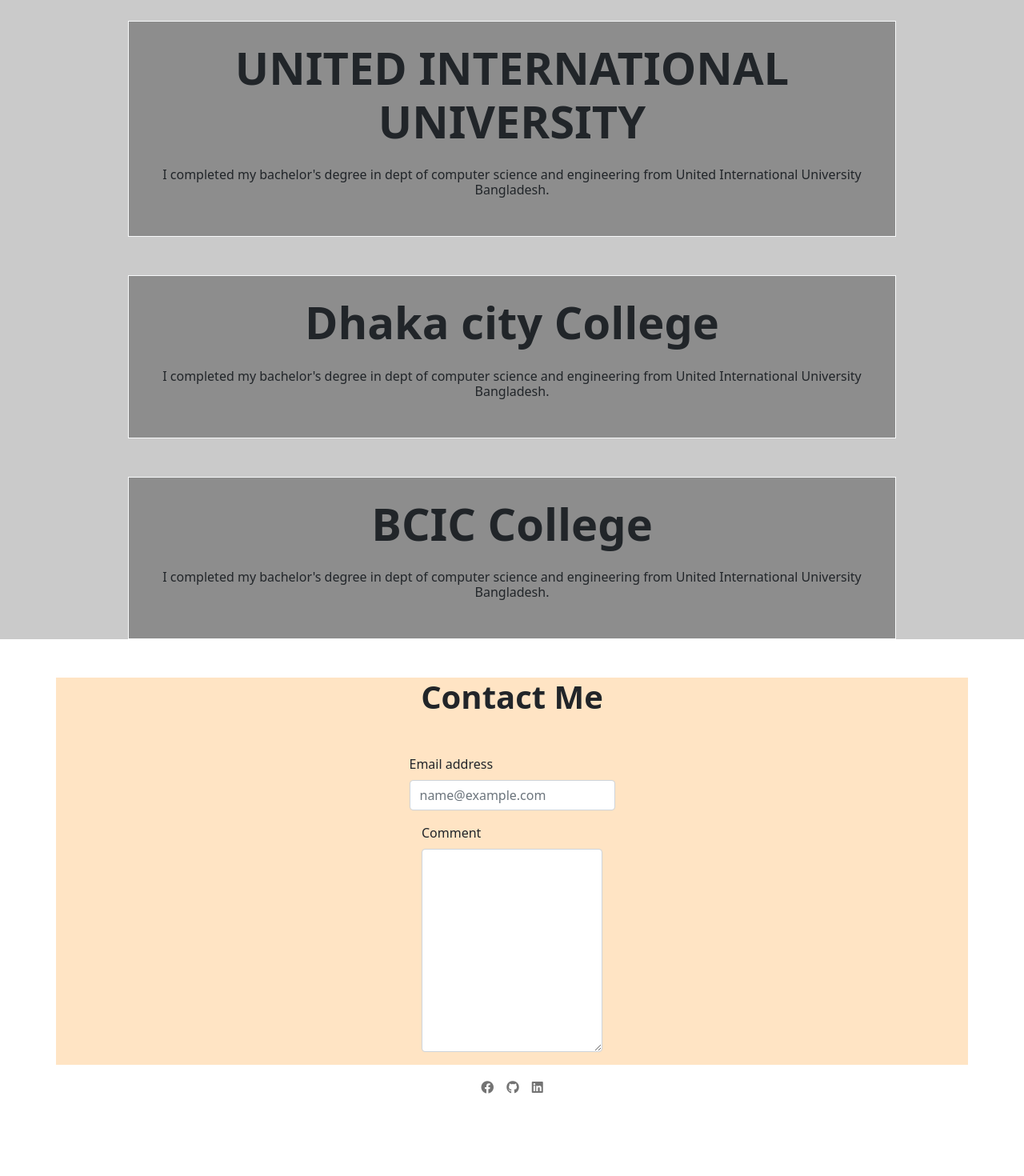
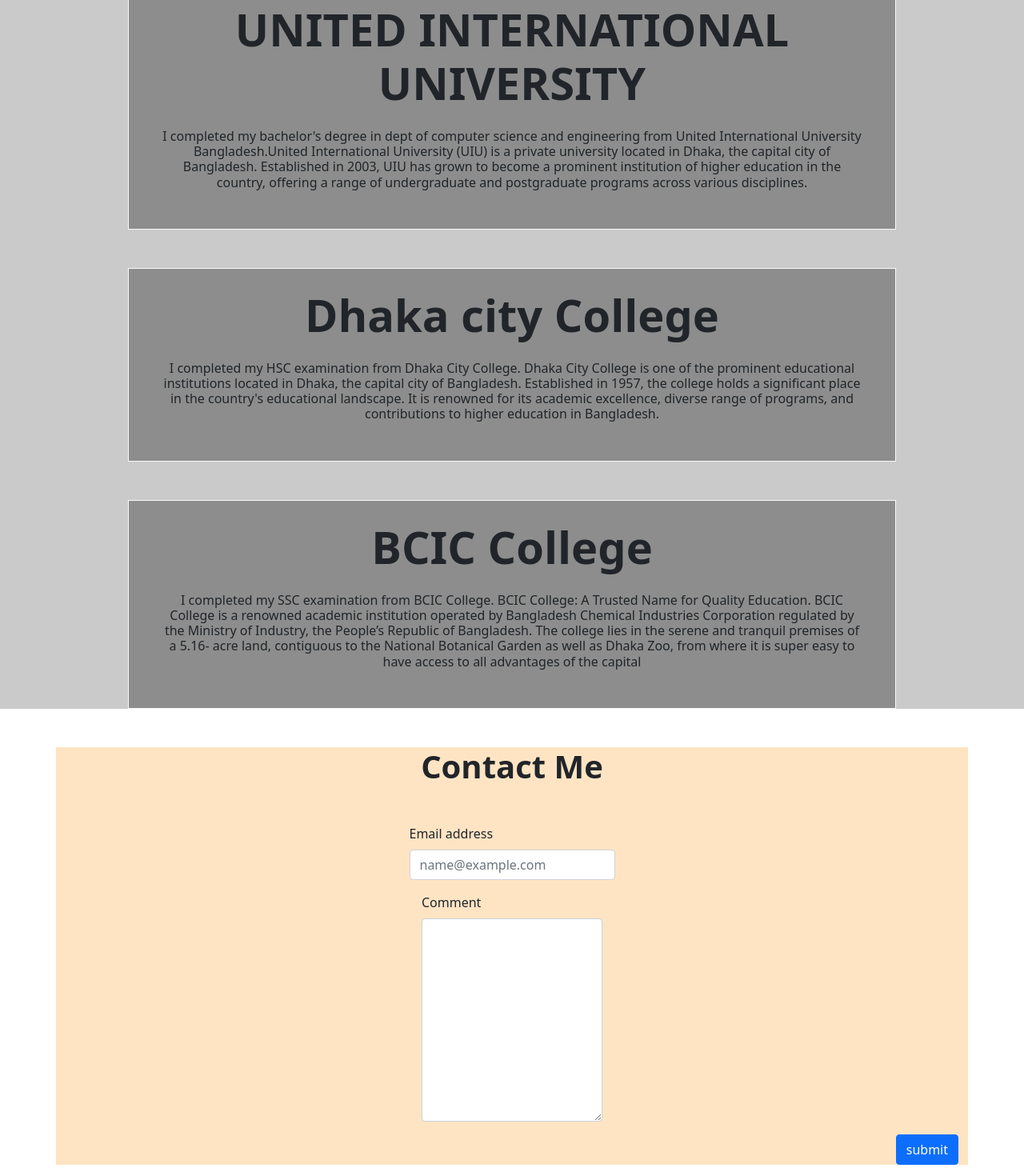
Before and after one commit to limon27121/portfolio_using-bootstrap, a plain HTML site: page index.html in a window 1280 px wide. Shown: the part 2032-3502 px from the top of the page at 80% size. Before the commit the page ends 3419 px from the top, so only its background shows below. Drawn offline with nearby package versions, Linux system fonts and the light colour scheme.

Commit message:
project updated

```diff
--- a/index.html
+++ b/index.html
@@ -25,7 +25,11 @@
     <title>Developer Portfolio</title>
   </head>
   <body>
+
+
 <!-- banner section -->
+
+
     <section class="container-fluid container-banner">
         <div class="row vh-100">
             <div class="col-md-9 banner-column m-auto text-center text-dark p-4 border border-light ">
@@ -40,6 +44,8 @@
         </div>
 
     </section>
+
+
 
     <!-- my nav -->
 
@@ -69,6 +75,8 @@
         </div>
       </nav>
 
+
+
     <!-- ABOUT ME SECTION -->
 
     <div class="container-expand-lg bg-info" id="About">
@@ -78,7 +86,7 @@
                 <div class="col-lg-7">
                     <h1 class="fw-bolder ">MD.Moontaser Alam</h1>
                     <h3 class="font-weight-bold">Engineer,Software developer,Coder</h3>
-                    <p class="pt-2">Hi, I am Md.Mooontaser Alam, studying at a United International University in Bangladesh. I completed my bachelor's degree in dept of computer science and engineering. I am currently doing my thesis, which topic is Biomedical image segmentation based on deep learning and Advanced machine learning. I am always interested in becoming a good programmer because I want to be a software developer in a renowned company in Bangladesh or any other country. Currently, I am spending my whole time developing my skill and trying to manage an internship to prepare myself as a good developer.</p>
+                    <p class="pt-2">Hi, I am Md.Mooontaser Alam, studying at a United International University in Bangladesh. I completed my bachelor's degree in dept of computer science and engineering.  I am always interested in becoming a good programmer because I want to be a software developer in a renowned company in Bangladesh or any other country. Currently, I am spending my whole time developing my skill and trying to manage an internship to prepare myself as a good developer.</p>
 
                     <p class="pt-2">I'm a passionate individual who wears multiple hats in the world of technology. An Engineer by training, I thrive on solving complex problems and applying innovative solutions to real-world challenges. My journey in the tech realm has led me to become a dedicated Software Developer, where I channel my creativity and logical thinking into crafting elegant and efficient software applications.</p>
 
@@ -105,39 +113,32 @@
       </div>
 
 
+
+
     <!-- Education section -->
 
-    <!-- <section class="container-expand-lg h-100 container-banner">
-        <h1 class="fw-bolder text-center pt-2">EDUCATION</h1>
-        <div class="row mt-5 ">
-            <div class="col d-flex flex-column align-items-center border border-light m-auto ">
-                <h1 class="fw-bolder">UNITED INTERNATIONAL UNIVERSITY</h1>
-                <P pt-2>I completed my bachelor's degree in dept of computer science and engineering from United International University Bangladesh.</P>
-
-            </div>
-        </div>
-    </section> -->
-    <section class="container-expand-lg h-100 container-banner">
+    <section class="container-expand-lg h-100 container-banner" id="edu">
         <h1 class="fw-bolder text-center pt-2">EDUCATION</h1>
     <div class="col-md-9 banner-column m-auto text-center text-dark p-4 border border-light  mt-5 ">
         <h1 class="display-4 fw-bolder">UNITED INTERNATIONAL UNIVERSITY</h1>
-        <h3 class="p-3 fs-6">I completed my bachelor's degree in dept of computer science and engineering from United International University Bangladesh.</h3>
+        <h3 class="p-3 fs-6">I completed my bachelor's degree in dept of computer science and engineering from United International University Bangladesh.United International University (UIU) is a private university located in Dhaka, the capital city of Bangladesh. Established in 2003, UIU has grown to become a prominent institution of higher education in the country, offering a range of undergraduate and postgraduate programs across various disciplines.</h3>
 
     </div>
 
     <div class="col-md-9 banner-column m-auto text-center text-dark p-4 border border-light  mt-5 ">
         <h1 class="display-4 fw-bolder">Dhaka city College</h1>
-        <h3 class="p-3 fs-6">I completed my bachelor's degree in dept of computer science and engineering from United International University Bangladesh.</h3>
+        <h3 class="p-3 fs-6">I completed my HSC examination from Dhaka City College. Dhaka City College is one of the prominent educational institutions located in Dhaka, the capital city of Bangladesh. Established in 1957, the college holds a significant place in the country's educational landscape. It is renowned for its academic excellence, diverse range of programs, and contributions to higher education in Bangladesh.</h3>
 
     </div>
 
     <div class="col-md-9 banner-column m-auto text-center text-dark p-4 border border-light  mt-5 ">
         <h1 class="display-4 fw-bolder">BCIC College</h1>
-        <h3 class="p-3 fs-6">I completed my bachelor's degree in dept of computer science and engineering from United International University Bangladesh.</h3>
+        <h3 class="p-3 fs-6">I completed my SSC examination from BCIC College. BCIC College: A Trusted Name for Quality Education. BCIC College is a renowned academic institution operated by Bangladesh Chemical Industries Corporation regulated by the Ministry of Industry, the People’s Republic of Bangladesh. The college lies in the serene and tranquil premises of a 5.16- acre land, contiguous to the National Botanical Garden as well as Dhaka Zoo, from where it is super easy to have access to all advantages of the capital</h3>
 
     </div>
 
 </section>
+
 
 <!-- contact me section -->
 
@@ -152,10 +153,15 @@
         <label for="exampleFormControlTextarea1" class="form-label">Comment</label>
         <textarea class="form-control" id="exampleFormControlTextarea1" rows="10" col="50"></textarea>
       </div>
+
 </div>
 
+<div class=" d-md-flex justify-content-end">
+  <button type="button" class="btn btn-primary">submit</button>
+ </div>
 
 </section>
+
 
 <!-- //fotter section -->
 
```
